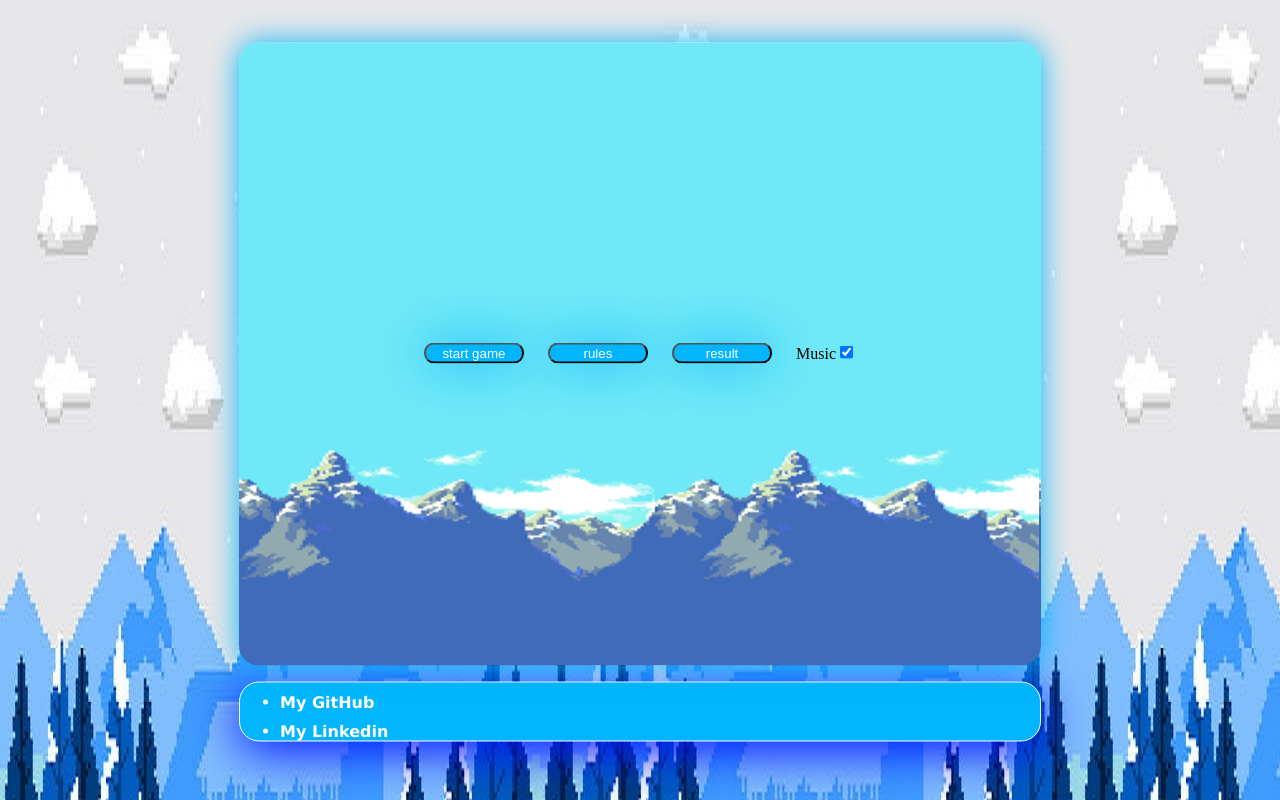
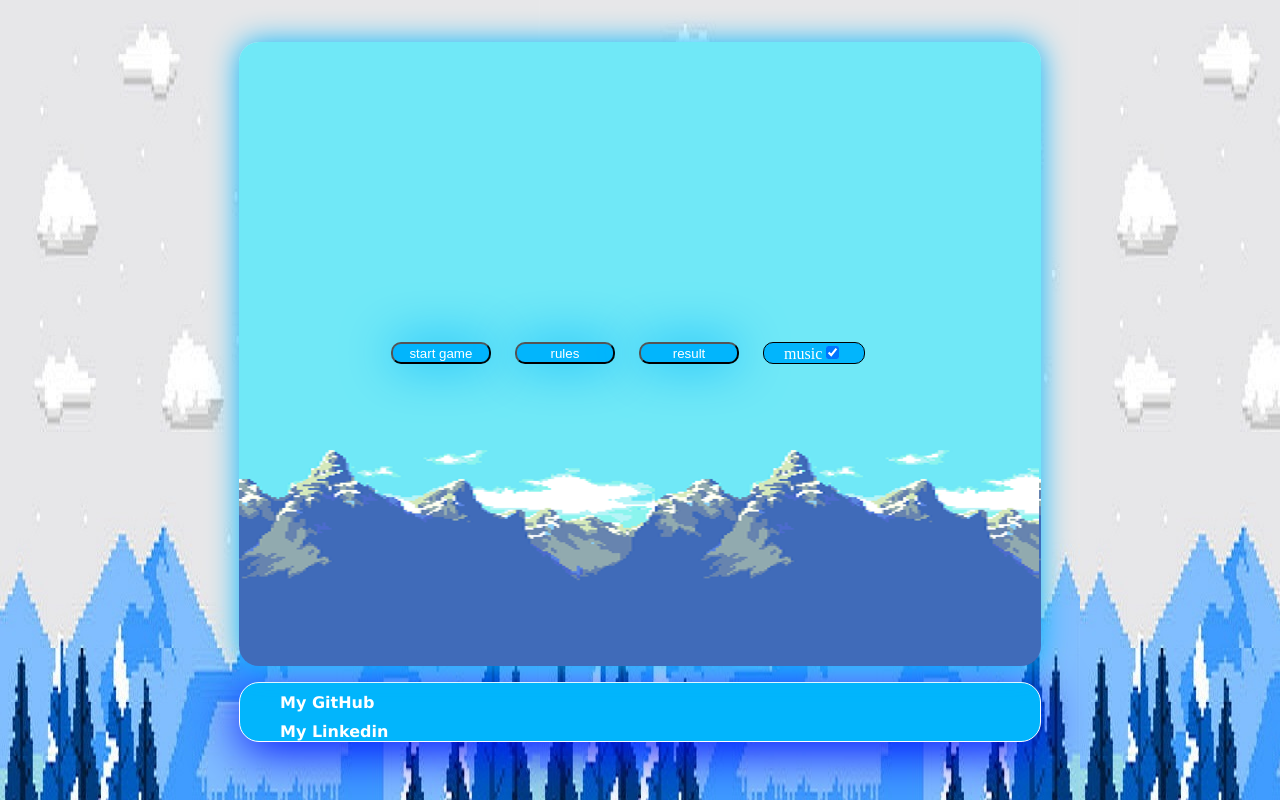
Before and after one commit to Formu1a/Skier, a plain HTML site: page index.html in a window 1280 px wide. Drawn offline with nearby package versions, Linux system fonts and the light colour scheme; no server answers.

Commit message:
"MacFinish"

```diff
--- a/css/styles.css
+++ b/css/styles.css
@@ -19,6 +19,23 @@
     height: 100%;
     overflow: auto;
     background-color: rgba(0, 0, 0, 0);
+}
+#check {
+    cursor: pointer;
+    margin-right: 3%;
+    width: 80px;
+    background-color: rgb(2, 181, 252);
+    border-radius: 10px;
+    color: white;
+
+    padding-left: 20px;
+    border: 1px solid black;
+}
+
+#check:hover {
+    opacity: 0.7;
+    background-color: blue;
+    box-shadow: 0px 0px 50px blue;
 }
 #IName {
     margin-top: 5px;
@@ -94,6 +111,7 @@
 li {
     margin-top: 10px;
     font-family: Verdana, Geneva, Tahoma, sans-serif;
+    list-style: none;
 }
 
 .modal-content {
--- a/index.html
+++ b/index.html
@@ -36,7 +36,7 @@
                     </div>
                     <div style="text-align: center; color: rgb(2, 181, 252)">
                         <big>GAME OVER</big><br />
-                        Press <strong>H</strong> to try again
+                        Press <strong>ENTER</strong> to try again
                     </div>
                 </div>
                 <div id="preMountain">
@@ -74,8 +74,8 @@
                                 <ul id="ul"></ul>
                             </div>
                         </div>
-                        <div>
-                            Music<input
+                        <div id="check">
+                            music<input
                                 id="music"
                                 checked
                                 onchange="mineCraft()"
--- a/js/skifree.js
+++ b/js/skifree.js
@@ -948,12 +948,11 @@ function res() {
 
 document.getElementById("reset").addEventListener("click", () => {
     click.play();
-    alert("Result Saved");
 });
 
 document.getElementById("resGame").addEventListener("click", res);
 addEventListener("keydown", (e) => {
-    if (e.keyCode === 72) {
+    if (e.keyCode === 13) {
         location.reload();
     }
 });
```
